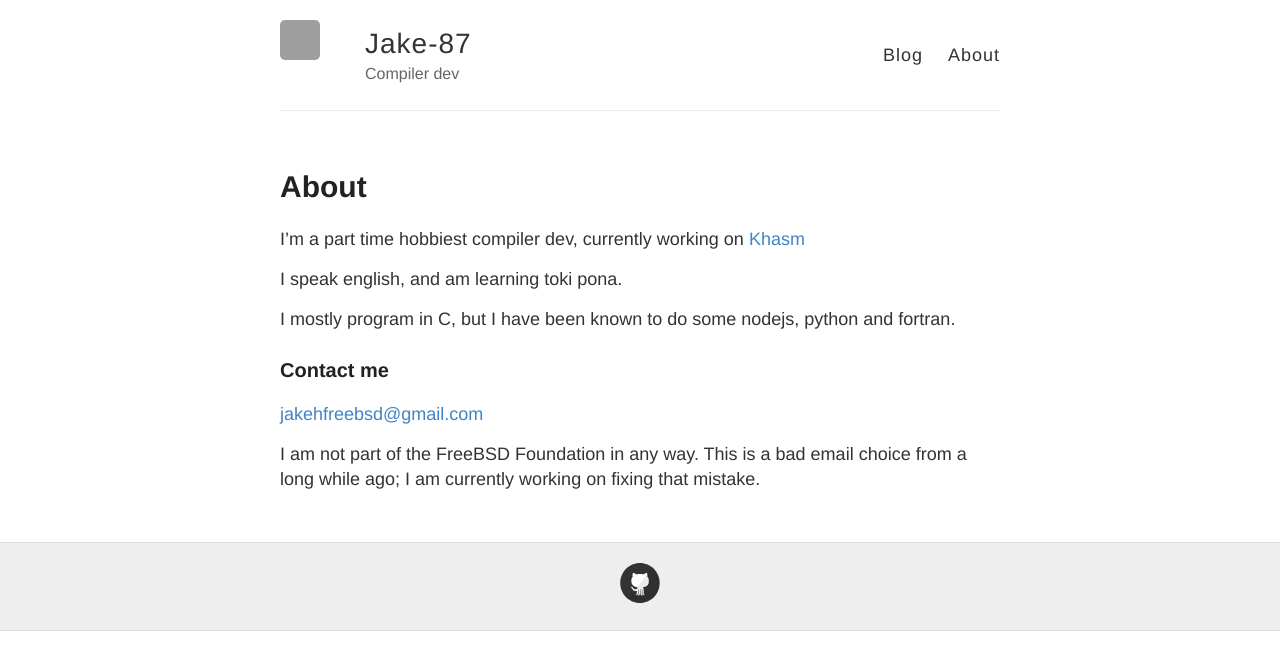
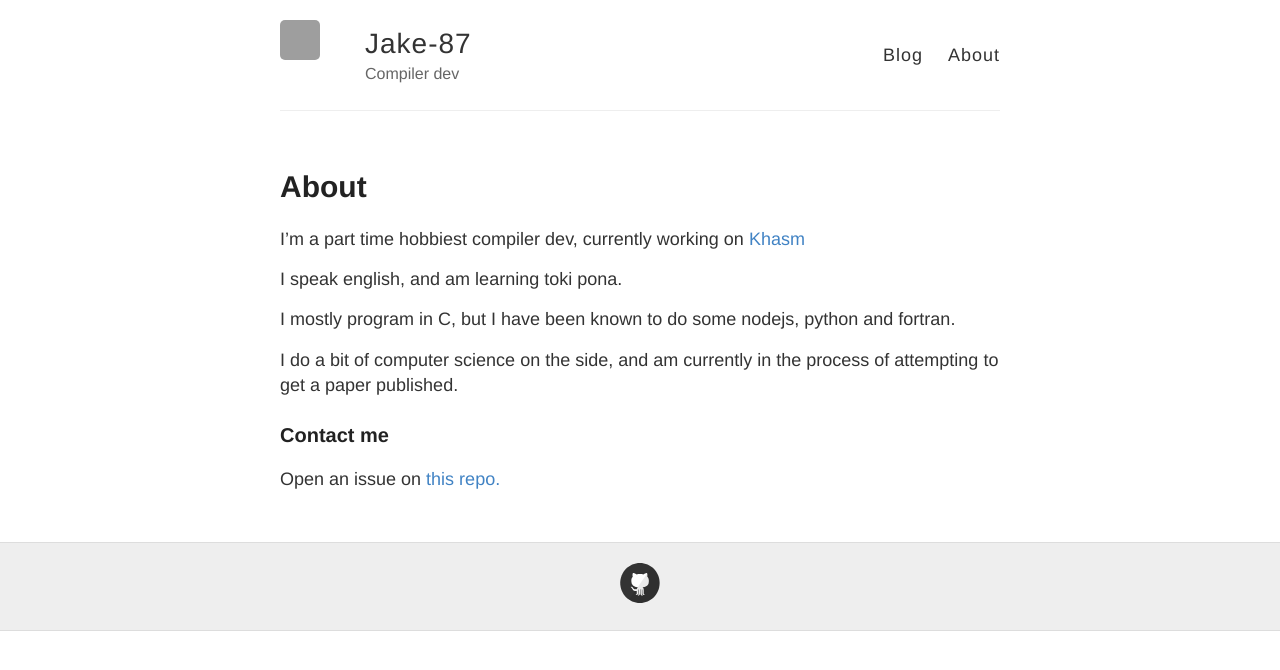
Before and after one commit to jake-87/jake-87.github.io, a Jekyll site: the page built from about.md, in a window 1280 px wide. Shown: the top 670 px of the page. Built offline with Jekyll 4.4.1, drawn with Linux system fonts in a browser that asks for light colours; grey boxes are pictures that could not be loaded.

Commit message:
Update about.md

```diff
--- a/about.md
+++ b/about.md
@@ -10,8 +10,8 @@ I speak english, and am learning toki pona.
 
 I mostly program in C, but I have been known to do some nodejs, python and fortran.
 
+I do a bit of computer science on the side, and am currently in the process of attempting to get a paper published.
+
 ### Contact me
 
-[jakehfreebsd@gmail.com](mailto:jakehfreebsd@gmail.com)
-
-I am not part of the FreeBSD Foundation in any way. This is a bad email choice from a long while ago; I am currently working on fixing that mistake.
+Open an issue on [this repo.](https://github.com/jake-87/jake-87.github.io)
```
